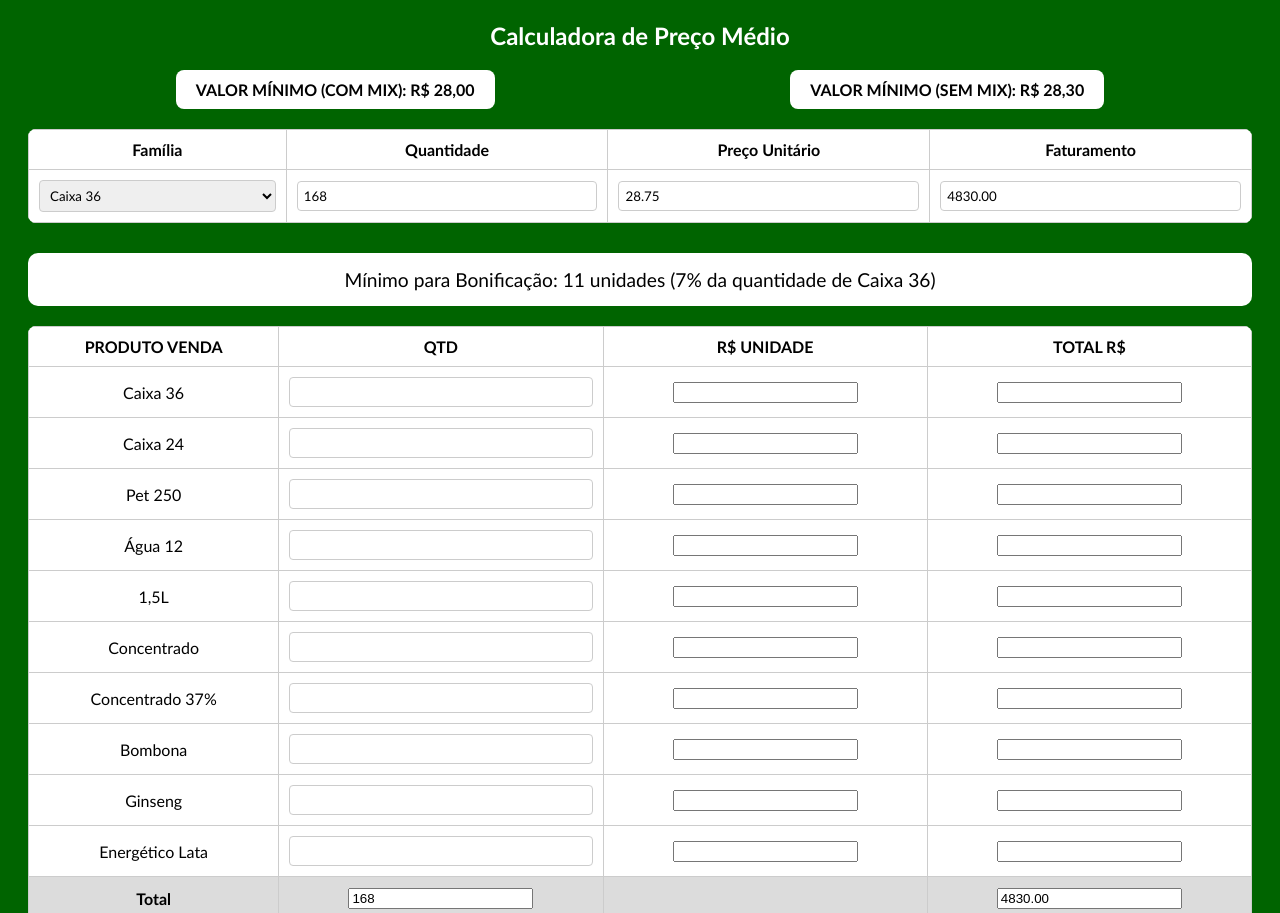
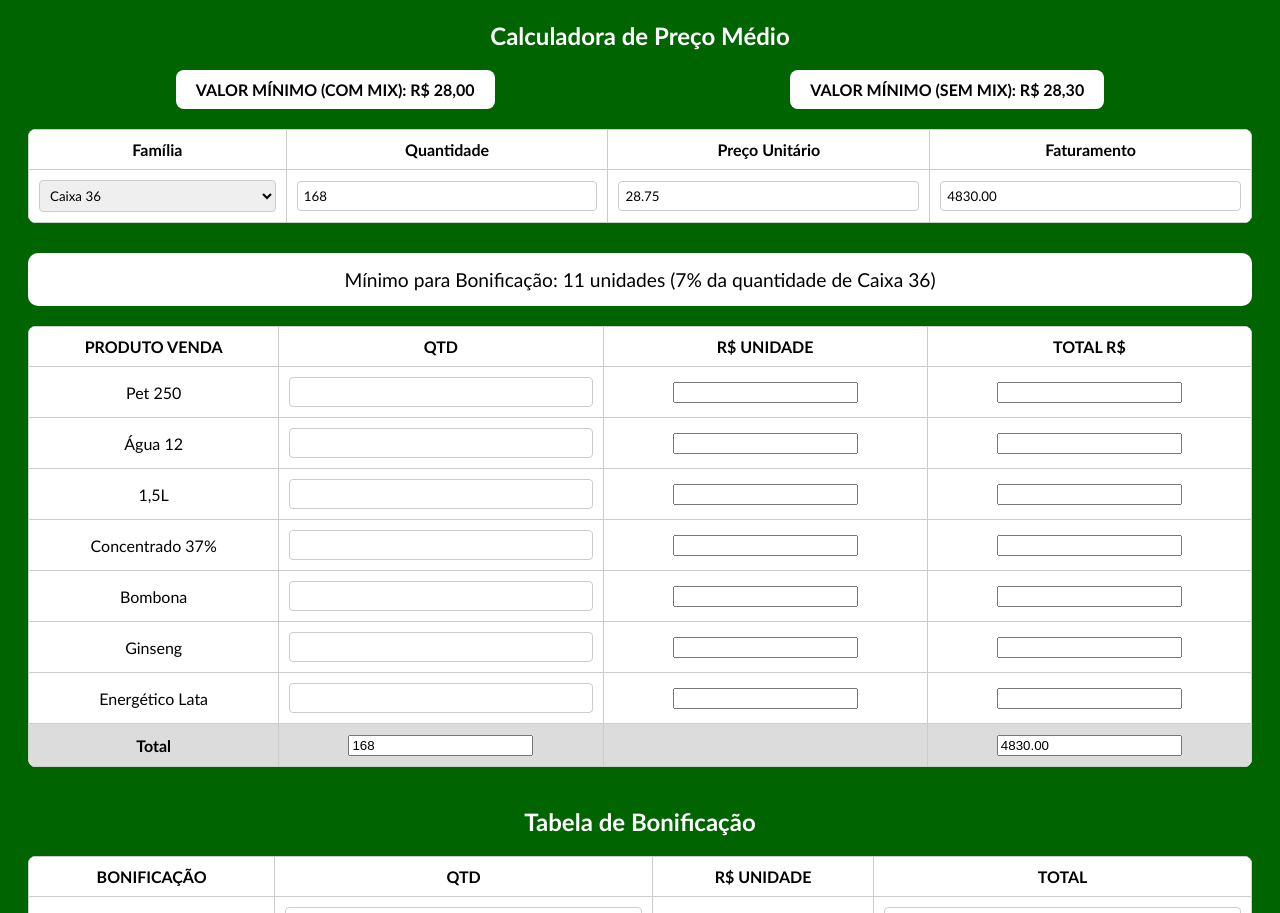
Before and after one commit to guaracampriomix/precomedionovo, a plain HTML site: page index.html in a window 1280 px wide. Shown: the part 187-1100 px from the top of the page. Drawn offline with Linux system fonts and the light colour scheme.

Commit message:
Update index.html

```diff
--- a/index.html
+++ b/index.html
@@ -135,12 +135,12 @@
       </tr>
     </thead>
     <tbody id="resumoTabela">
-      <tr><td>Caixa 36</td><td><input type="number" oninput="calculaResumo(this, 'Caixa36')" min="0" /></td><td><input readonly></td><td><input readonly></td></tr>
-      <tr><td>Caixa 24</td><td><input type="number" oninput="calculaResumo(this, 'Caixa24')" min="0" /></td><td><input readonly></td><td><input readonly></td></tr>
+     <!-- <tr><td>Caixa 36</td><td><input type="number" oninput="calculaResumo(this, 'Caixa36')" min="0" /></td><td><input readonly></td><td><input readonly></td></tr> -->
+      <!-- <tr><td>Caixa 24</td><td><input type="number" oninput="calculaResumo(this, 'Caixa24')" min="0" /></td><td><input readonly></td><td><input readonly></td></tr> -->
       <tr><td>Pet 250</td><td><input type="number" oninput="calculaResumo(this, 'Pet')" min="0" /></td><td><input readonly></td><td><input readonly></td></tr>
       <tr><td>Água 12</td><td><input type="number" oninput="calculaResumo(this, 'Agua')" min="0" /></td><td><input readonly></td><td><input readonly></td></tr>
       <tr><td>1,5L</td><td><input type="number" oninput="calculaResumo(this, '1.5L')" min="0" /></td><td><input readonly></td><td><input readonly></td></tr>
-      <tr><td>Concentrado</td><td><input type="number" oninput="calculaResumo(this, 'Concentrado')" min="0" /></td><td><input readonly></td><td><input readonly></td></tr>
+     <!-- <tr><td>Concentrado</td><td><input type="number" oninput="calculaResumo(this, 'Concentrado')" min="0" /></td><td><input readonly></td><td><input readonly></td></tr> -->
       <tr><td>Concentrado 37%</td><td><input type="number" oninput="calculaResumo(this, 'Concentrado37')" min="0" /></td><td><input readonly></td><td><input readonly></td></tr>
       <tr><td>Bombona</td><td><input type="number" oninput="calculaResumo(this, 'Bombona')" min="0" /></td><td><input readonly></td><td><input readonly></td></tr>
       <tr><td>Ginseng</td><td><input type="number" oninput="calculaResumo(this, 'Ginseng')" min="0" /></td><td><input readonly></td><td><input readonly></td></tr>
```
